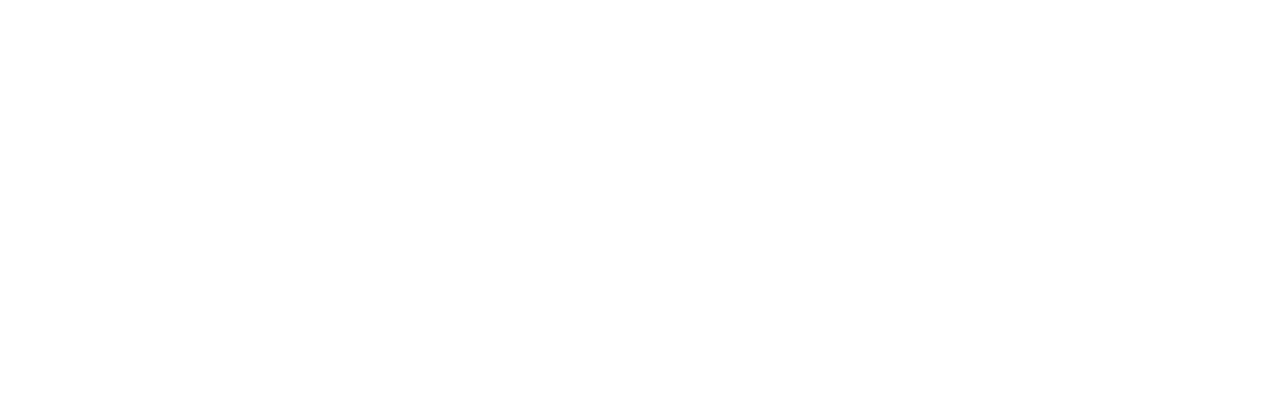
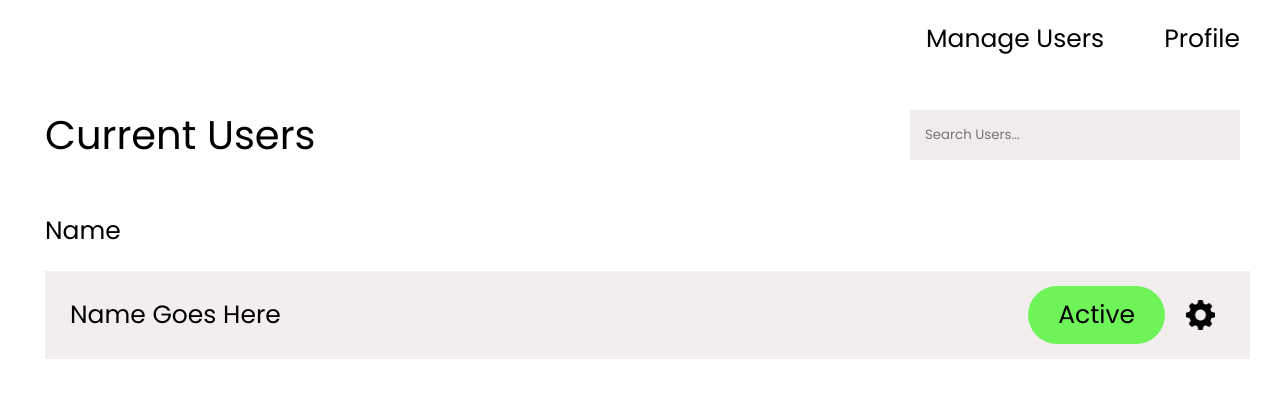
Before and after one commit to petercrackthecode/Deck, a React (Create React App) app in the folder client/: page /admin in a window 1280 px wide. Shown: the top 398 px of the page. Built offline with nearby package versions, Linux system fonts and the light colour scheme.

Commit message:
created admin page

```diff
--- a/client/src/App.js
+++ b/client/src/App.js
@@ -5,6 +5,7 @@
 import EditUser from './pages/EditUser';
 import {Link, Switch, Route} from 'react-router-dom'
 import React, {useState} from 'react'
+import Admin from './pages/Admin';
 
 function App() {
   const [userId, setUserid] = useState('')
@@ -15,6 +16,7 @@
       <Route path='/signup' exact render={()=><SignUp setUserid={setUserid}/>} />
       <Route path='/user' exact render={()=><UserProfile userId={userId}/>} />
       <Route path='/edituser' render={()=><EditUser  userId={userId}/>}/>
+      <Route path='/admin' render={()=><Admin userId={userId}/>}/>
       </Switch>
     </div>
   );
--- /dev/null
+++ b/client/src/components/Navbar.js
@@ -0,0 +1,14 @@
+import React from 'react'
+import { Link } from 'react-router-dom'
+import '../styles/Navbar.css'
+
+function Navbar() {
+    return (
+        <div className="navbarContainer">
+            <Link to="/admin">Manage Users</Link>
+            <Link to="/profile">Profile</Link>
+        </div>
+    )
+}
+
+export default Navbar
--- /dev/null
+++ b/client/src/components/UserCard.js
@@ -0,0 +1,17 @@
+import React from 'react'
+import icon from '../assets/settings.png'
+import '../styles/UserCard.css'
+
+function UserCard() {
+    return (
+        <div className="userCardContainer">
+            <h1>Name Goes Here</h1>
+            <div className="endContainer">
+                <a className="active">Active</a>
+                <img src={icon}/>
+            </div>
+        </div>
+    )
+}
+
+export default UserCard
--- /dev/null
+++ b/client/src/pages/Admin.js
@@ -0,0 +1,32 @@
+import React from 'react'
+import Navbar from '../components/Navbar'
+import UserCard from '../components/UserCard'
+import '../styles/Admin.css'
+
+function Admin() {
+    return (
+        <div>
+            <Navbar />
+            <div className="adminContainer">
+                <div className="searchContainer">
+                    <h1 className="adminContainerHeading">Current Users</h1>
+                    <label>
+                    <input
+                        name="search"
+                        type=""
+                        placeholder="Search Users..."
+                        required
+                        className="form-control"
+                    />
+                </label>
+                </div>
+                <h2>Name</h2>
+                <div className="userContainer">
+                    <UserCard />
+                </div>
+            </div>
+        </div>
+    )
+}
+
+export default Admin
--- /dev/null
+++ b/client/src/styles/Admin.css
@@ -0,0 +1,25 @@
+.adminContainer{
+    text-align: left;
+    padding-left: 25px;
+    margin-left: 20px;
+    margin-right: 30px;
+}
+
+.adminContainerHeading{
+    font-size: 40px;
+    font-family: "Poppins", sans-serif;
+    font-weight: lighter;
+}
+
+.adminContainer h2{
+    font-size: 25px;
+    font-family: "Poppins", sans-serif;
+    font-weight: lighter;
+}
+
+.searchContainer{
+    display: flex;
+    flex-direction: row;
+    align-items: center;
+    justify-content: space-between;
+}
--- /dev/null
+++ b/client/src/styles/Navbar.css
@@ -0,0 +1,13 @@
+.navbarContainer a{
+    text-decoration: none;
+    font-family: "Poppins", sans-serif;
+    color: black;
+    font-size: 25px;
+    padding: 20px;
+    margin-right: 20px;
+}
+
+.navbarContainer{
+    display: flex;
+    justify-content: flex-end;
+}
--- /dev/null
+++ b/client/src/styles/UserCard.css
@@ -0,0 +1,49 @@
+.userCardContainer{
+    display: flex;
+    flex-direction: row;
+    justify-content: space-between;
+    background-color: #F2EEEE;
+    padding: 15px;
+}
+
+.endContainer{
+    display: flex;
+    align-items: center;
+    margin-right: 20px;
+}
+
+.userCardContainer h1{
+    font-size: 25px;
+    margin: 0;
+    padding: 10px;
+    font-family: "Poppins", sans-serif;
+    font-weight: lighter;
+}
+
+.endContainer a{
+    font-size: 25px;
+    padding: 10px;
+    margin: 0;
+    margin-right: 20px;
+    padding-right: 30px;
+    padding-left: 30px;
+    font-family: "Poppins", sans-serif;
+    border-radius: 35px;
+}
+
+.endContainer img{
+    width: 30px;
+    height: 30px;
+}
+
+.active{
+    background-color: #6EF458;
+}
+
+.pending{
+    background-color: #C7C7C7;
+}
+
+.disabled{
+    background-color: #FF6666;
+}
```
Also changed, not shown: client/src/assets/settings.png (added).
